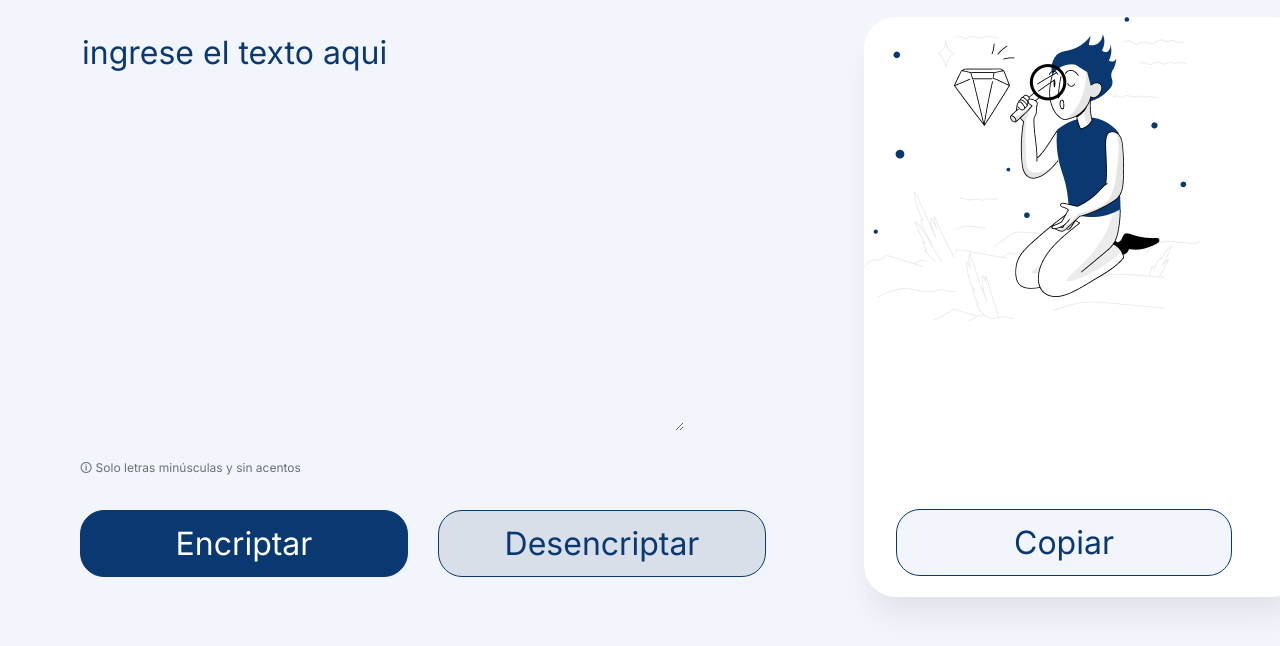
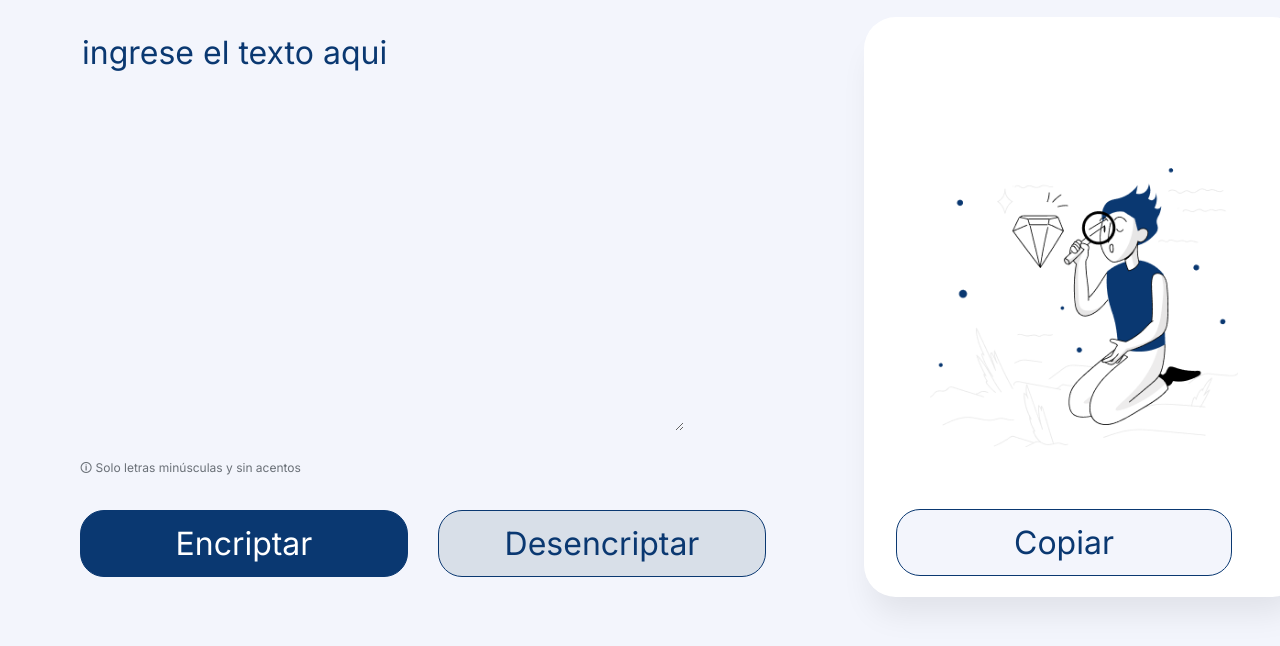
Before and after one commit to Gsanchezdiaz/encriptador-de-texto, a plain HTML site: page index.html in a window 1280 px wide. Shown: the part 64-710 px from the top of the page. Drawn offline with Linux system fonts and the light colour scheme.

Commit message:
modifique tamanho de imagen moñeco.png

```diff
--- a/style.css
+++ b/style.css
@@ -66,7 +66,8 @@ main{
     box-shadow: 0px 24px 32px -8px rgba(0, 0, 0, 0.08);
     background-image: url("imagenes/Muñeco.png");
     background-repeat: no-repeat;
-    background-image: center;
+    background-size: 70%;
+    background-position: center;
     border: none;
     border-radius: 32px;
     color: #0A3871;
```
